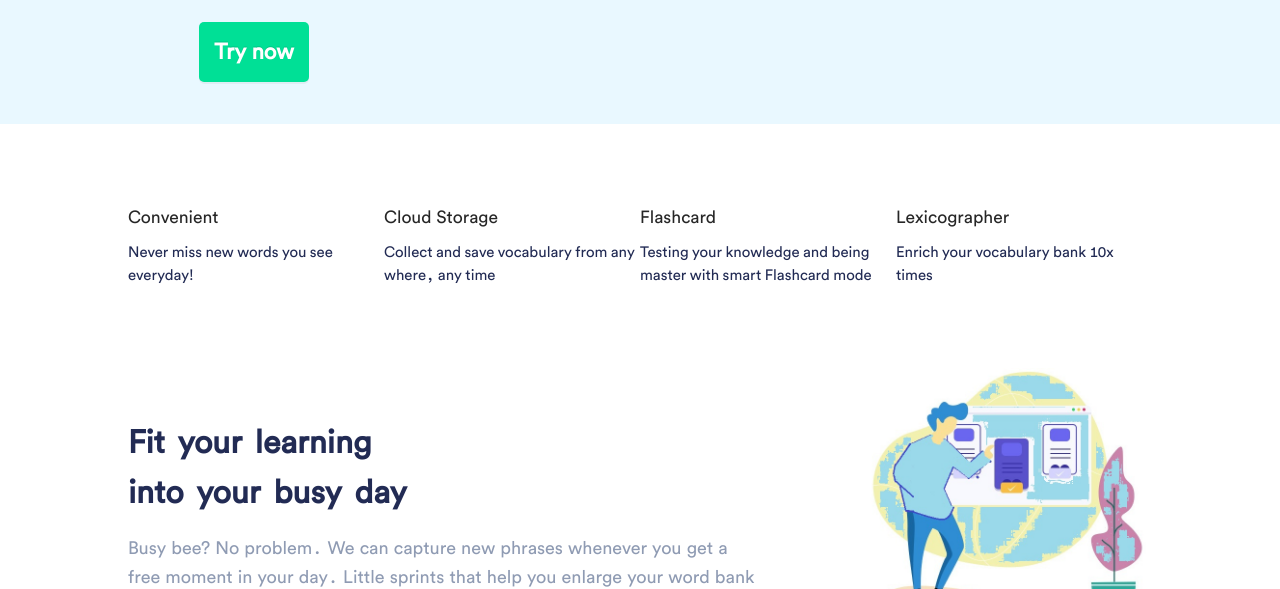
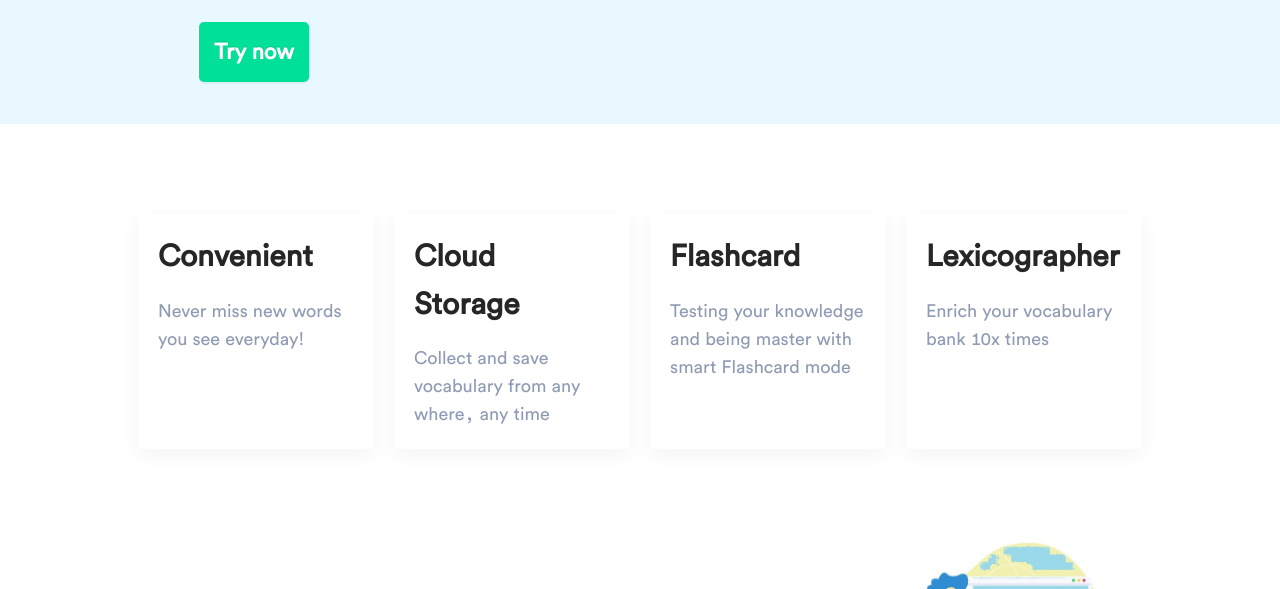
Before and after one commit to KieIO/wordsmine-landing-page, a React (Create React App) app: page / in a window 1280 px wide. Shown: the part 749-1338 px from the top of the page. Built offline with nearby package versions, Linux system fonts and the light colour scheme; no server answers.

Commit message:
change structure file css

```diff
--- a/src/components/Topic/Topic.jsx
+++ b/src/components/Topic/Topic.jsx
@@ -2,6 +2,7 @@ import React, { useState } from 'react';
 import { Row, Col } from 'antd';
 import Heading from '../Heading/Heading';
 import TopicItem from './components/TopicItem/TopicItem'
+import './Topic.scss'
 
 
 const Topic = () => {
--- a/src/components/Topic/_topic.scss
+++ b/src/components/Topic/Topic.scss
@@ -1,3 +1,5 @@
+@import '../../sass/index.scss';
+
 .topic {
     margin-top: 8rem;
     margin-bottom: 8rem;
--- a/src/components/Topic/components/TopicItem/TopicItem.jsx
+++ b/src/components/Topic/components/TopicItem/TopicItem.jsx
@@ -1,4 +1,5 @@
 import React from 'react';
+import './TopicItem.scss';
 
 
 const TopicItem = ({name, img}) => {
--- a/src/components/Topic/components/TopicItem/_topicItem.scss
+++ b/src/components/Topic/components/TopicItem/TopicItem.scss
@@ -1,3 +1,5 @@
+@import '../../../../sass/index.scss';
+
 .topic-item {
     box-shadow: $box-shadow;
     transition: all .2s;
--- a/src/components/Value/Value.jsx
+++ b/src/components/Value/Value.jsx
@@ -1,7 +1,7 @@
 import React, { useState } from 'react'
 import { Row, Col } from 'antd';
 import ValueItem from './components/FeatureItem/ValueItem';
-
+import './Value.scss'
 
 const Value = () => {
   const [feature] = useState([
--- a/src/components/Value/_value.scss
+++ b/src/components/Value/Value.scss
@@ -1,3 +1,5 @@
+@import '../../sass/index.scss';
+
 .value {
     align-content: stretch;
     &__item {
--- a/src/components/Value/components/FeatureItem/ValueItem.jsx
+++ b/src/components/Value/components/FeatureItem/ValueItem.jsx
@@ -1,4 +1,5 @@
 import React from 'react'
+import './ValueItem.scss'
 
 const ValueItem = ({icon, title, description}) => {
     return (
--- a/src/components/Value/components/FeatureItem/_valueItem.scss
+++ b/src/components/Value/components/FeatureItem/ValueItem.scss
@@ -1,3 +1,5 @@
+@import '../../../../sass/index.scss';
+
 .value-item {
     margin: auto;
     border-radius: 5px;
--- a/src/pages/Login/Login.jsx
+++ b/src/pages/Login/Login.jsx
@@ -7,6 +7,7 @@ import AuthWithGoogle from '../../components/AuthWithGoogle/AuthWithGoogle';
 import ButtonCustom from '../../components/ButtonCustom/ButtonCustom';
 import { login, getProfile} from '../../components/api/user.api';
 import { UserContext } from '../../contexts/user.context';
+import './Login.scss'
 
 
 const Login = ({history}) => {
--- a/src/pages/Login/_login.scss
+++ b/src/pages/Login/Login.scss
@@ -1,3 +1,4 @@
+@import '../../sass/index.scss';
 
 .login-wrap {
     min-height: 100vh;
```
Also changed, not shown: src/pages/Logout/Logout.scss (deleted), src/pages/Register/_register.scss (deleted).
